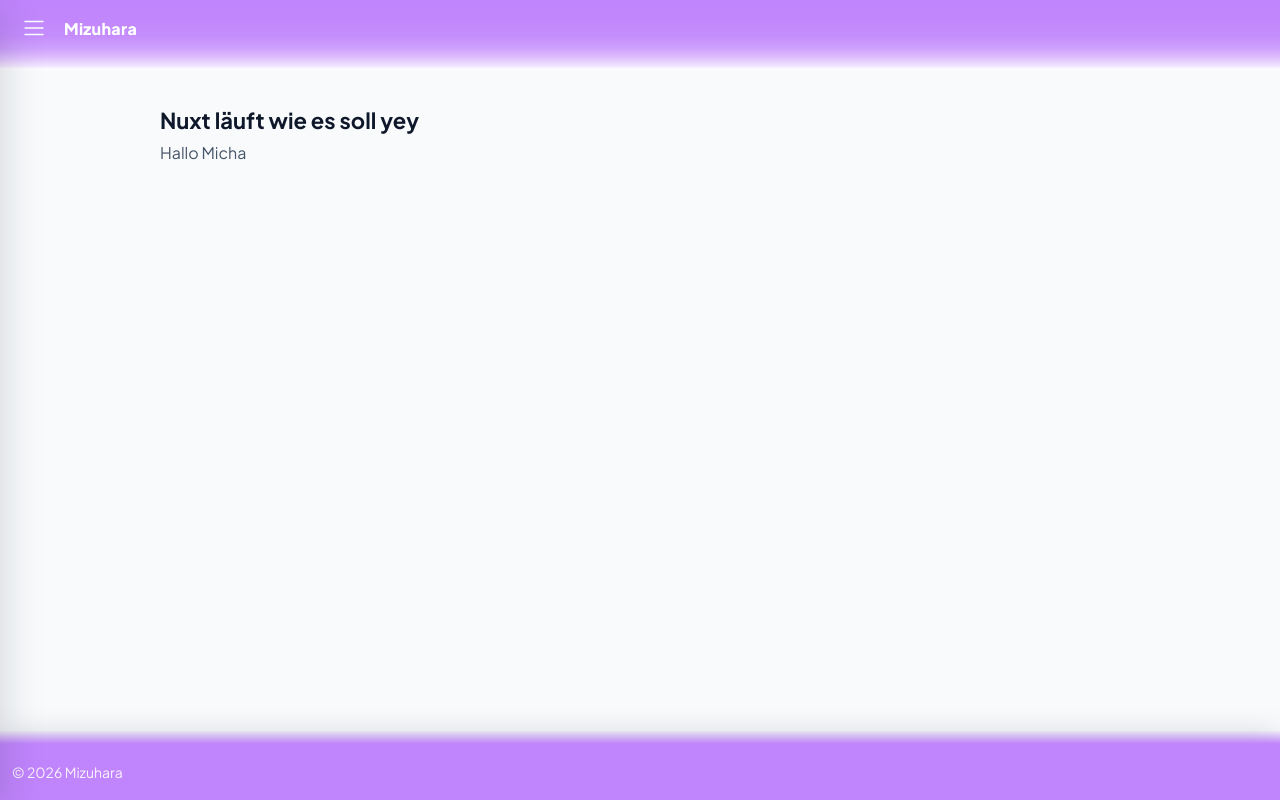
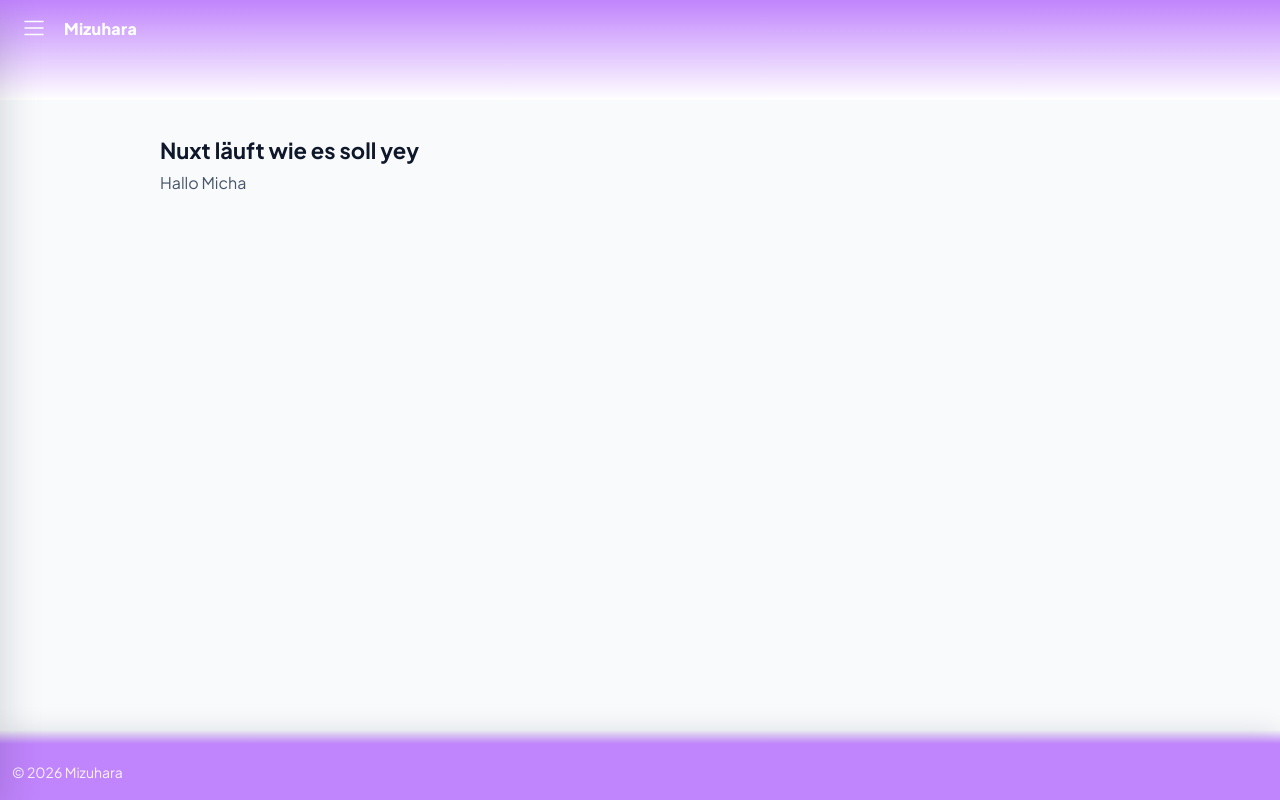
Before and after one commit to calenariaa/mizuhara_frontend, a Nuxt app: page / in a window 1280 px wide. Built offline with nearby package versions, Linux system fonts and the light colour scheme.

Commit message:
made nuxt beautiful part 3

```diff
--- a/components/layout/AppHeader.vue
+++ b/components/layout/AppHeader.vue
@@ -27,16 +27,20 @@ defineEmits<{
   position: sticky;
   top: 0;
   z-index: 50;
-  height: 70px;
+  height: 100px;
   color: var(--color-bg-white);
   background: linear-gradient(
     to bottom,
     rgba(192, 132, 252, 1) 0%,
-    rgba(192, 132, 252, 0.98) 28%,
-    rgba(192, 132, 252, 0.92) 52%,
-    rgba(192, 132, 252, 0.76) 70%,
-    rgba(192, 132, 252, 0.48) 84%,
-    rgba(192, 132, 252, 0.22) 94%,
+    rgba(192, 132, 252, 0.9) 10%,
+    rgba(192, 132, 252, 0.8) 20%,
+    rgba(192, 132, 252, 0.7) 30%,
+    rgba(192, 132, 252, 0.6) 40%,
+    rgba(192, 132, 252, 0.5) 50%,
+    rgba(192, 132, 252, 0.4) 60%,
+    rgba(192, 132, 252, 0.3) 70%,
+    rgba(192, 132, 252, 0.2) 80%,
+    rgba(192, 132, 252, 0.1) 90%,
     rgba(192, 132, 252, 0) 100%
   );
 }
```
